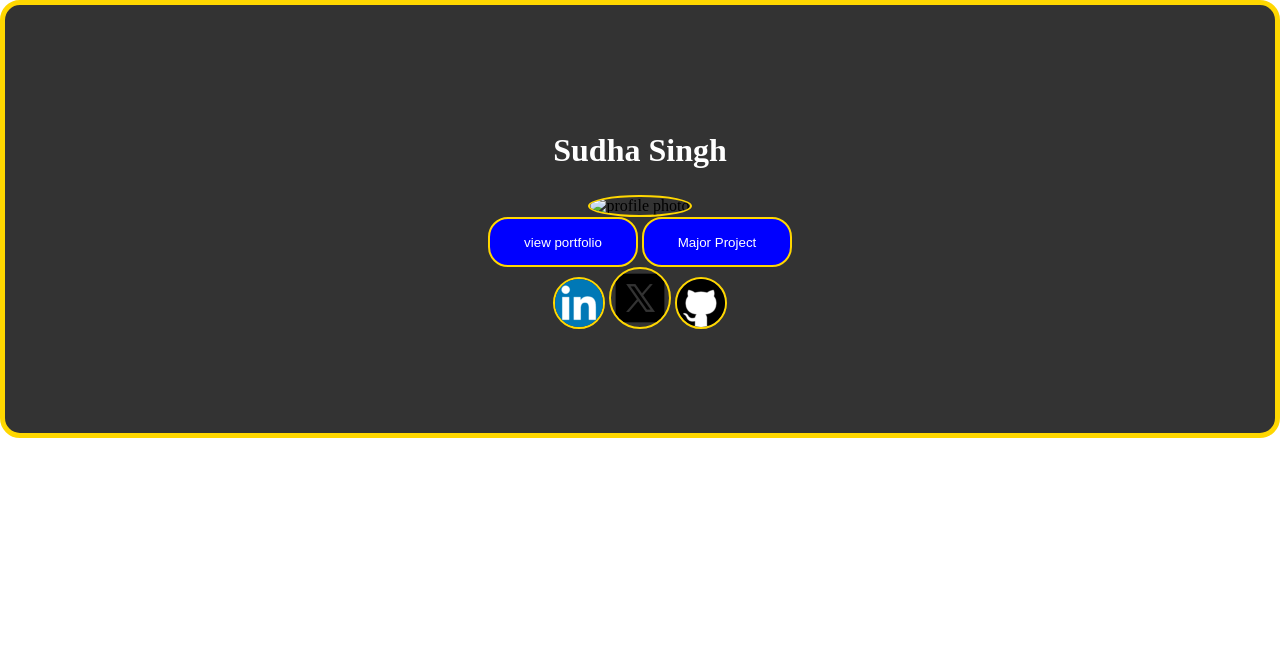
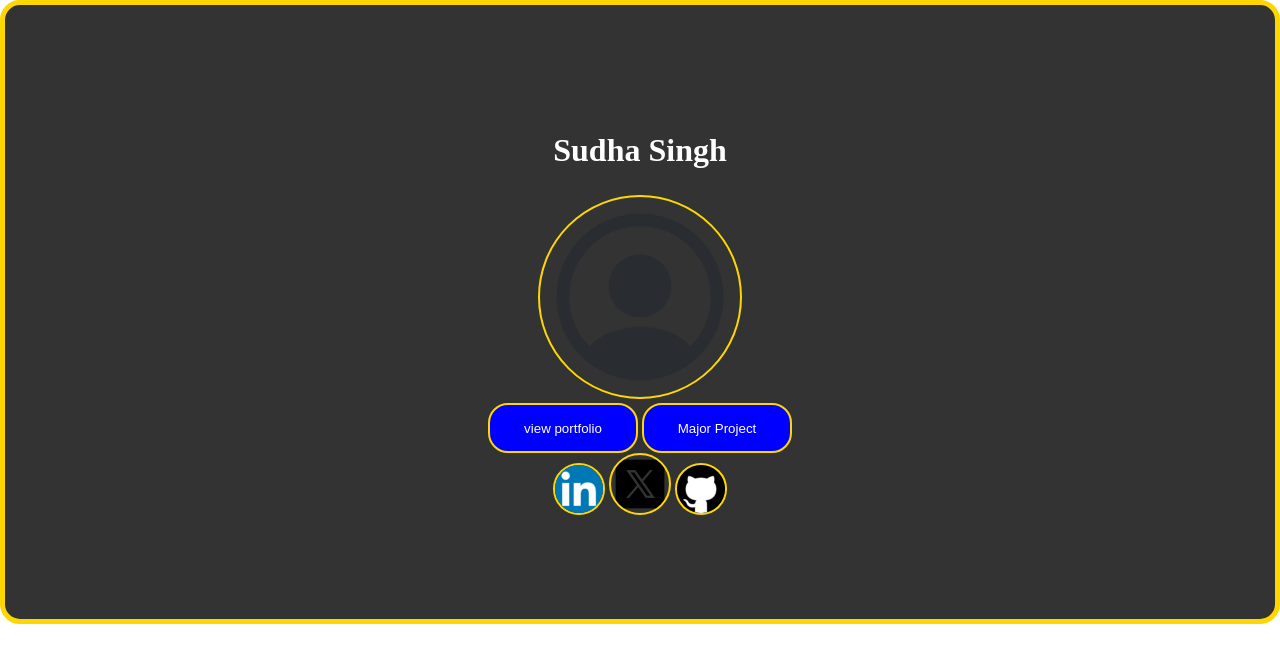
Before and after one commit to Sudhasingh-0/profile-card, a plain HTML site: page index.html in a window 1280 px wide. Drawn offline with Linux system fonts and the light colour scheme.

Commit message:
Update index.html

```diff
--- a/index.html
+++ b/index.html
@@ -64,7 +64,7 @@
 <div class="cont">
     <div class="box">
         <h2>Sudha Singh</h2>
-        <img src="profilephoto.jpg"  alt="profile photo" id="profile"><br>
+        <img src="profilepicture.png"  alt="profile photo" id="profile"><br>
 
         <button>view portfolio</button>
         <button>Major Project</button>
```
